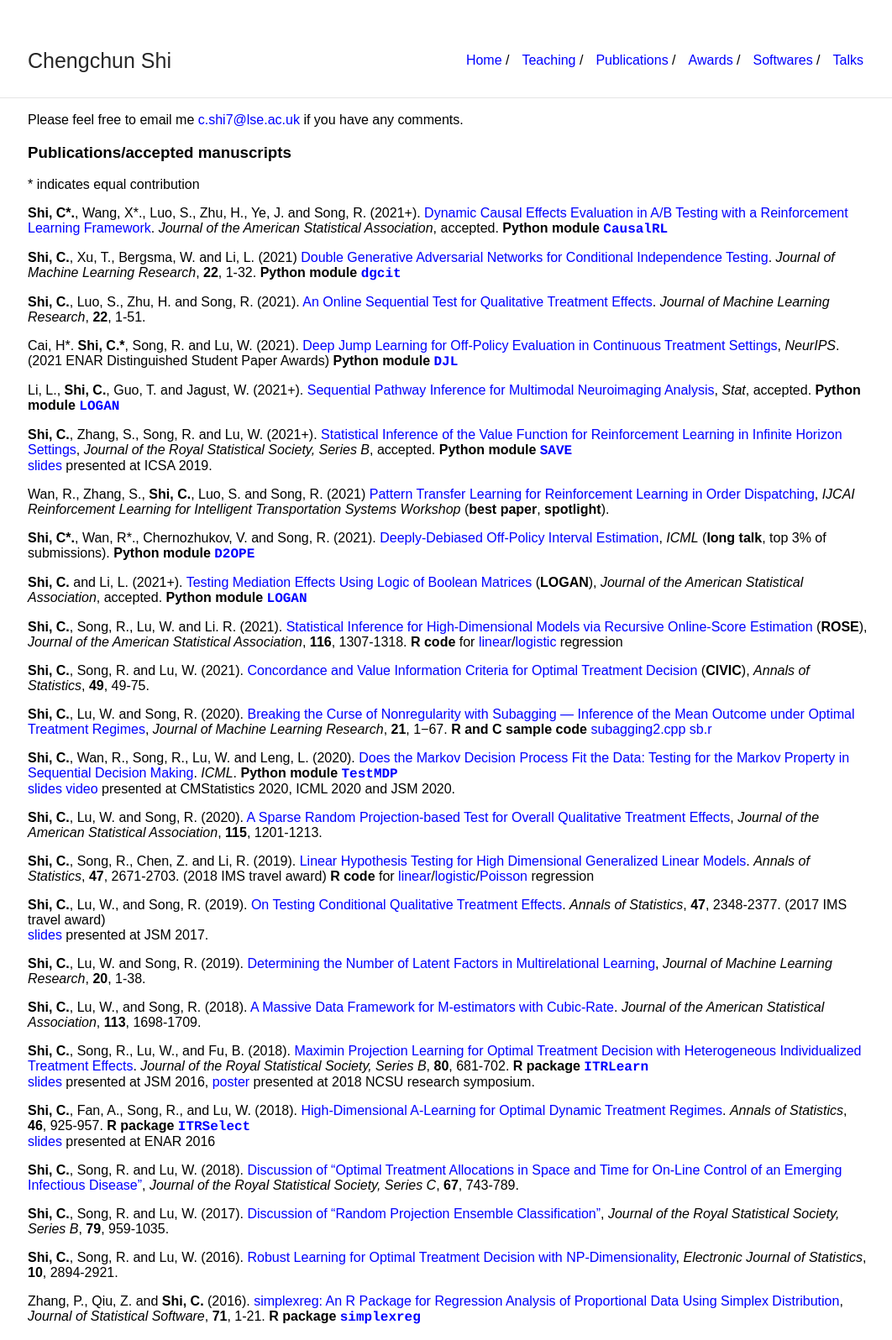
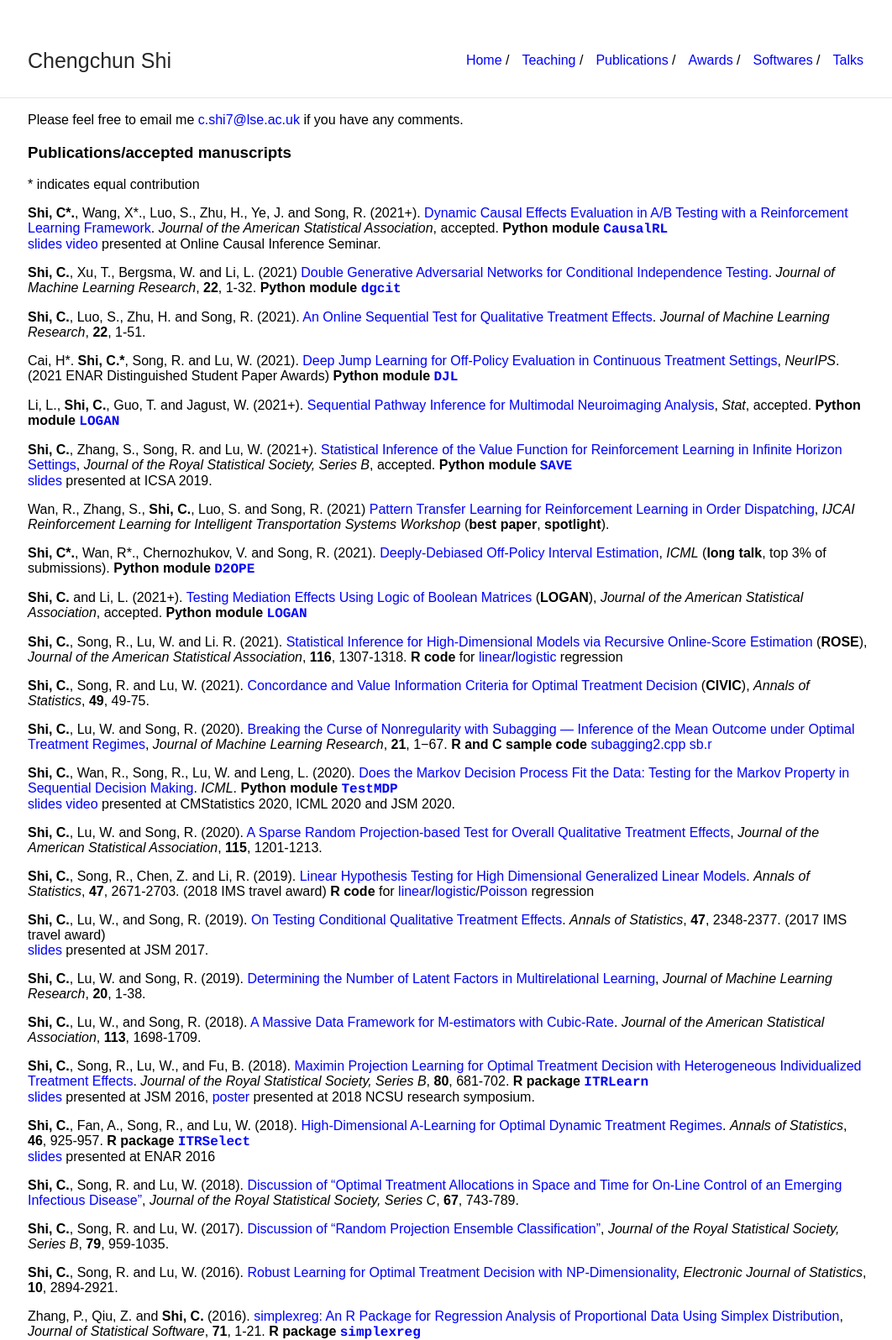
Before and after one commit to callmespring/callmespring.github.io, a Jekyll site: the page built from publication.md, in a window 1280 px wide. Shown: the whole page at 84% size, without its empty margins (107-1169 px from the left). Built offline with Jekyll 4.4.1, drawn with Linux system fonts in a browser that asks for light colours.

Commit message:
Update publication.md

```diff
--- a/publication.md
+++ b/publication.md
@@ -12,7 +12,7 @@
 \* indicates equal contribution
 
 **Shi, C\*.**, Wang, X\*., Luo, S., Zhu, H., Ye, J. and Song, R. (2021+). [Dynamic Causal Effects Evaluation in A/B Testing with a Reinforcement Learning Framework](https://arxiv.org/pdf/2002.01711.pdf). _Journal of the American Statistical Association_, accepted.
-**Python module** [<span style="font-family:courier;">**CausalRL**</span>](https://github.com/callmespring/CausalRL)
+**Python module** [<span style="font-family:courier;">**CausalRL**</span>](https://github.com/callmespring/CausalRL) <br/> [<font size="3">slides</font>](./slides/CausalRL.pdf) [<font size="3">video</font>](https://www.youtube.com/watch?v=Zor1CmRyycw&t=2470s) <font size="3">presented at Online Causal Inference Seminar</font>.
 
 **Shi, C.**, Xu, T., Bergsma, W. and Li, L. (2021) [Double Generative Adversarial Networks for Conditional Independence Testing](https://jmlr.org/papers/volume22/21-0294/21-0294.pdf). _Journal of Machine Learning Research_, **22**, 1-32.
 **Python module** [<span style="font-family:courier;">**dgcit**</span>](https://github.com/callmespring/dgcit)
```
